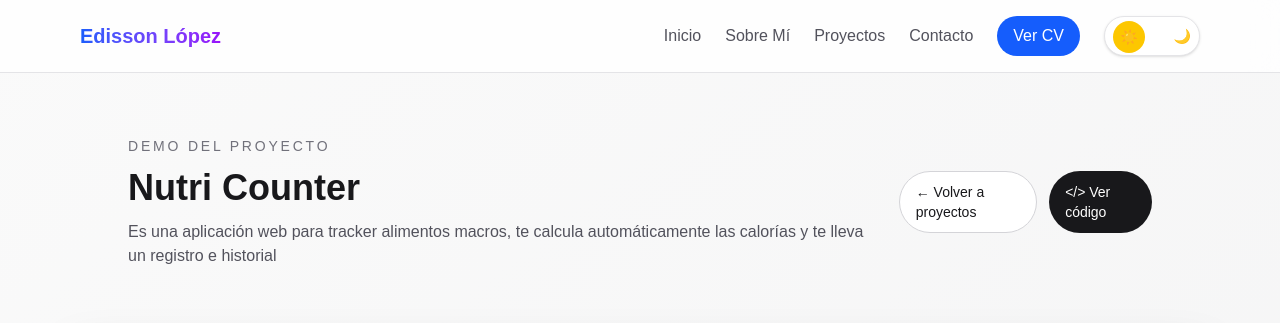
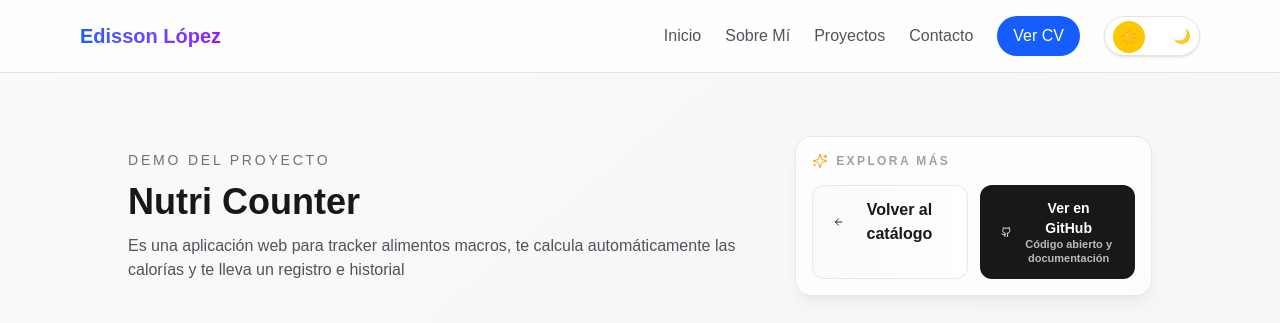
Before and after one commit to ediloaz/ediloaz.com, a Next.js app: page /projects/nutri-counter in a window 1280 px wide. Shown: the top 323 px of the page. Built offline with nearby package versions, Linux system fonts and the light colour scheme; grey boxes are pictures that could not be loaded.

Commit message:
Add lucide-react dependency and update ProjectDemoPage layout with new icons for enhanced navigation and visual appeal.

```diff
--- a/app/projects/[slug]/page.tsx
+++ b/app/projects/[slug]/page.tsx
@@ -1,6 +1,7 @@
 import type { Metadata } from "next";
 import Link from "next/link";
 import { notFound } from "next/navigation";
+import { ArrowLeft, Github, Sparkles } from "lucide-react";
 import PageLayout from "@/components/page-layout";
 import { PROJECTS, getProjectBySlug } from "../projects-data";
 
@@ -53,21 +54,39 @@ export default async function ProjectDemoPage({ params }: ProjectPageProps) {
             </p>
           </div>
 
-          <div className="flex flex-col w-full gap-3 md:w-auto md:flex-row">
+          <div className="w-full md:w-auto">
+            <div className="rounded-2xl border border-zinc-200/80 dark:border-white/10 bg-white/70 dark:bg-white/5 backdrop-blur px-4 py-4 shadow-lg shadow-zinc-900/5">
+              <div className="flex items-center gap-2 text-xs font-semibold uppercase tracking-[0.2em] text-zinc-400">
+                <Sparkles className="h-4 w-4 text-amber-500" strokeWidth={1.5} />
+                Explora más
+              </div>
+              <div className="mt-4 flex flex-col gap-3 md:flex-row">
                 <Link
                   href="/projects"
-              className="inline-flex items-center justify-center rounded-full border border-zinc-300 dark:border-zinc-700 bg-white dark:bg-zinc-900 text-zinc-900 dark:text-zinc-100 px-4 py-2.5 text-sm font-medium hover:bg-zinc-50 dark:hover:bg-zinc-800 transition-colors"
+                  className="group relative flex-1 overflow-hidden rounded-xl border border-zinc-200/80 dark:border-white/15 bg-gradient-to-r from-zinc-50 to-white dark:from-white/5 dark:to-white/10 px-5 py-3 text-center font-semibold text-zinc-900 dark:text-white transition-all hover:-translate-y-0.5 hover:shadow-xl"
                 >
-              ← Volver a proyectos
+                  <div className="pointer-events-none absolute inset-x-0 -top-6 h-12 bg-gradient-to-b from-amber-200/40 via-amber-200/0 to-transparent blur-2xl opacity-0 transition-opacity group-hover:opacity-100" />
+                  <div className="flex items-center justify-center gap-2">
+                    <ArrowLeft className="h-4 w-4" />
+                    <span>Volver al catálogo</span>
+                  </div>
                 </Link>
                 <a
                   href={project.githubUrl}
                   target="_blank"
                   rel="noreferrer"
-              className="inline-flex items-center justify-center rounded-full bg-zinc-900 text-white px-4 py-2.5 text-sm font-medium hover:bg-zinc-800 dark:bg-zinc-100 dark:text-zinc-900 dark:hover:bg-white transition-colors"
+                  className="flex flex-1 items-center justify-center gap-3 rounded-xl border border-transparent bg-zinc-900 text-white px-5 py-3 text-center font-semibold transition-all hover:-translate-y-0.5 hover:bg-zinc-800 dark:bg-white dark:text-zinc-900 dark:hover:bg-zinc-50"
                 >
-              &lt;/&gt; Ver código
+                  <Github className="h-5 w-5" />
+                  <div className="leading-tight">
+                    <p className="text-sm font-semibold">Ver en GitHub</p>
+                    <p className="text-[11px] text-white/70 dark:text-zinc-500">
+                      Código abierto y documentación
+                    </p>
+                  </div>
                 </a>
+              </div>
+            </div>
           </div>
         </div>
       </section>
--- a/package.json
+++ b/package.json
@@ -11,7 +11,8 @@
   "dependencies": {
     "react": "19.2.0",
     "react-dom": "19.2.0",
-    "next": "16.0.1"
+    "next": "16.0.1",
+    "lucide-react": "^0.469.0"
   },
   "devDependencies": {
     "typescript": "^5",
```
Also changed, not shown: 1 other file (tests, documents, lock files or other folders). Lines whose indentation alone changed are shown as unchanged.
